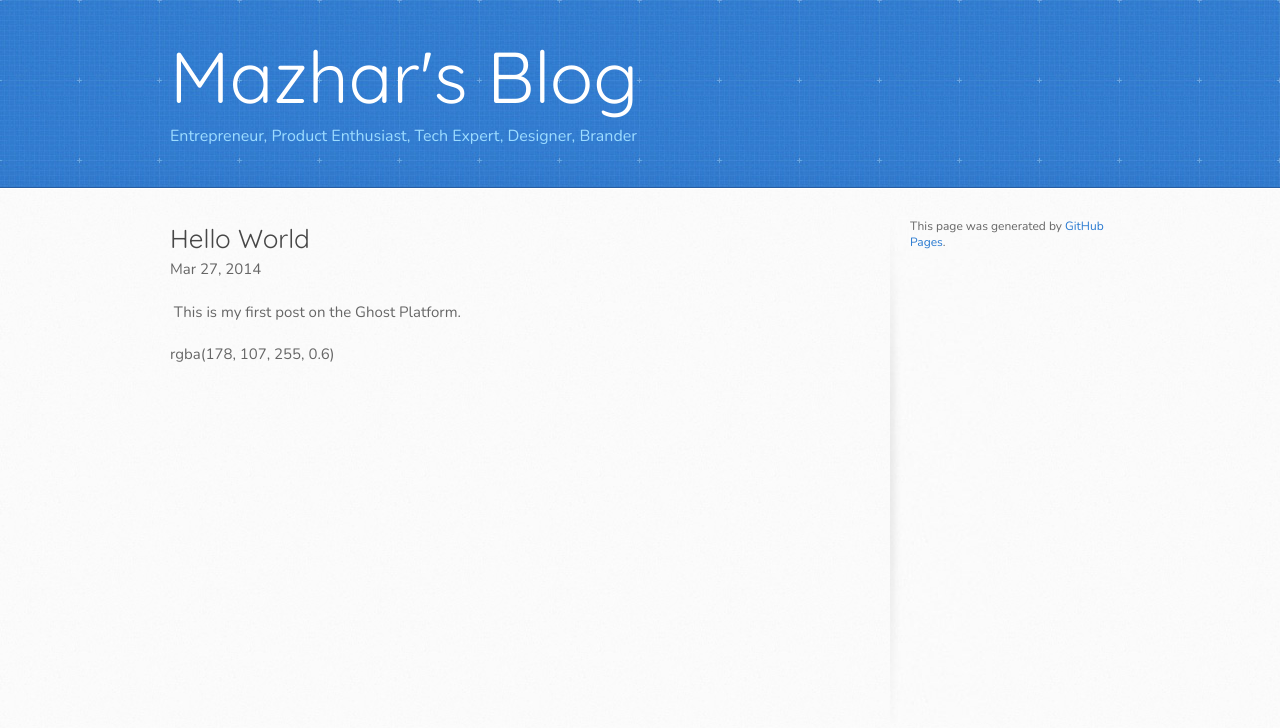
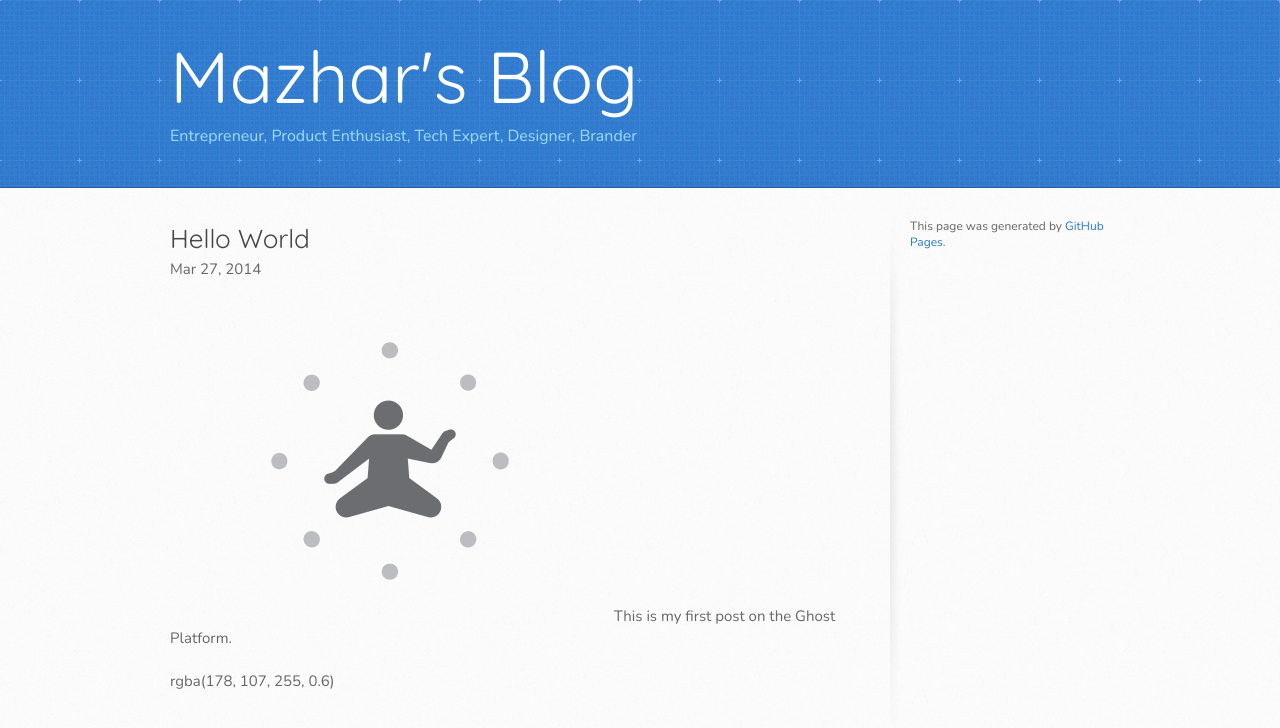
Before and after one commit to mightymaze/mightymaze.github.io, a Jekyll site: the page built from _posts/2014-03-27-hello-world.markdown, in a window 1280 px wide. Shown: the top 728 px of the page. Built offline with Jekyll 4.4.1, drawn with Linux system fonts in a browser that asks for light colours.

Commit message:
fixed hello world post

```diff
--- a/_posts/2014-03-27-hello-world.markdown
+++ b/_posts/2014-03-27-hello-world.markdown
@@ -4,7 +4,7 @@ title: Hello World
 date: '2014-03-27 15:52:23'
 ---
 
-![](/content/images/2014/Mar/ts3.png)
+![]({{ site.url }}/assets/images/2014/Mar/ts3.png)
 This is my first post on the Ghost Platform.
 
 rgba(178, 107, 255, 0.6)
```
